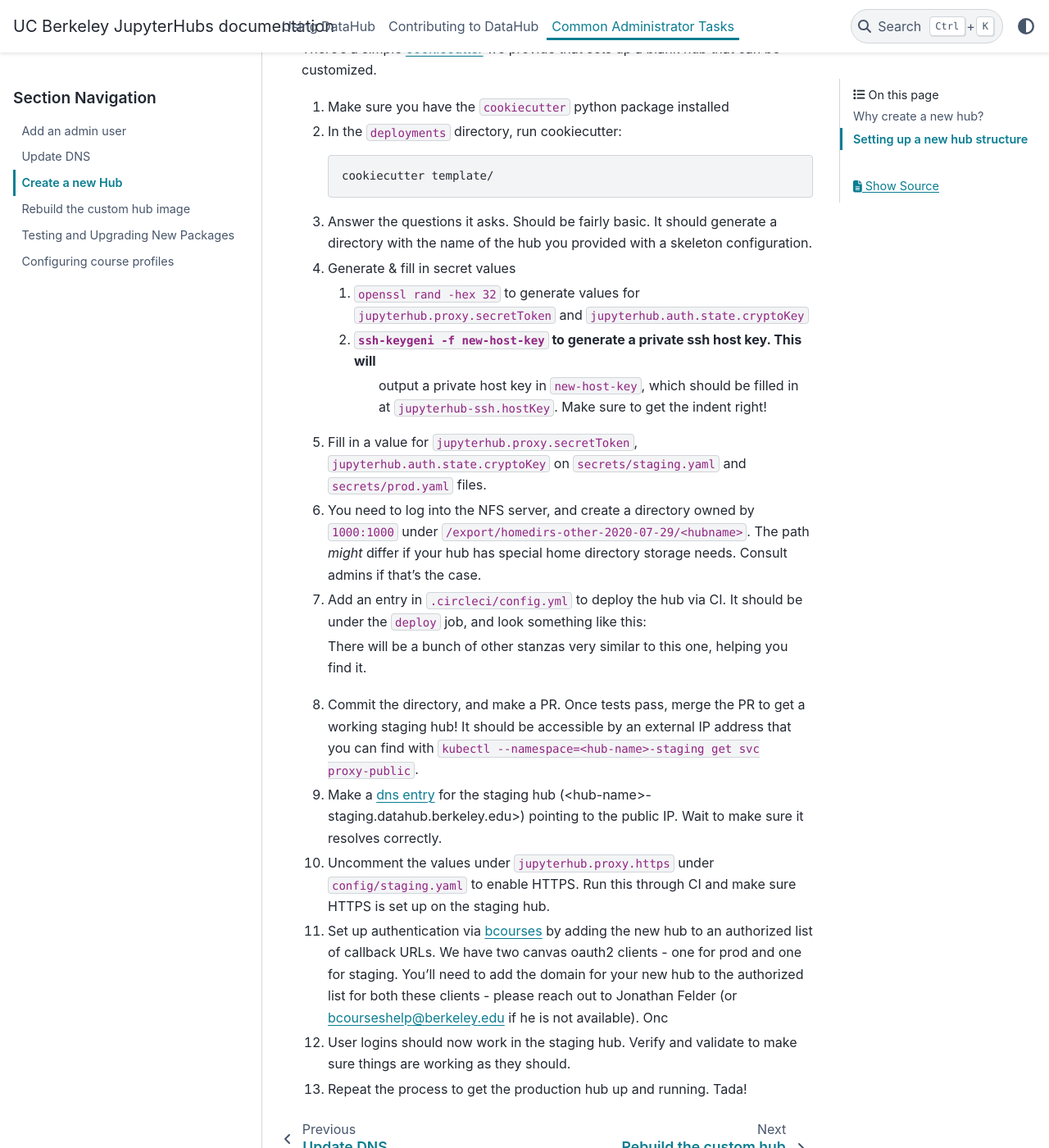
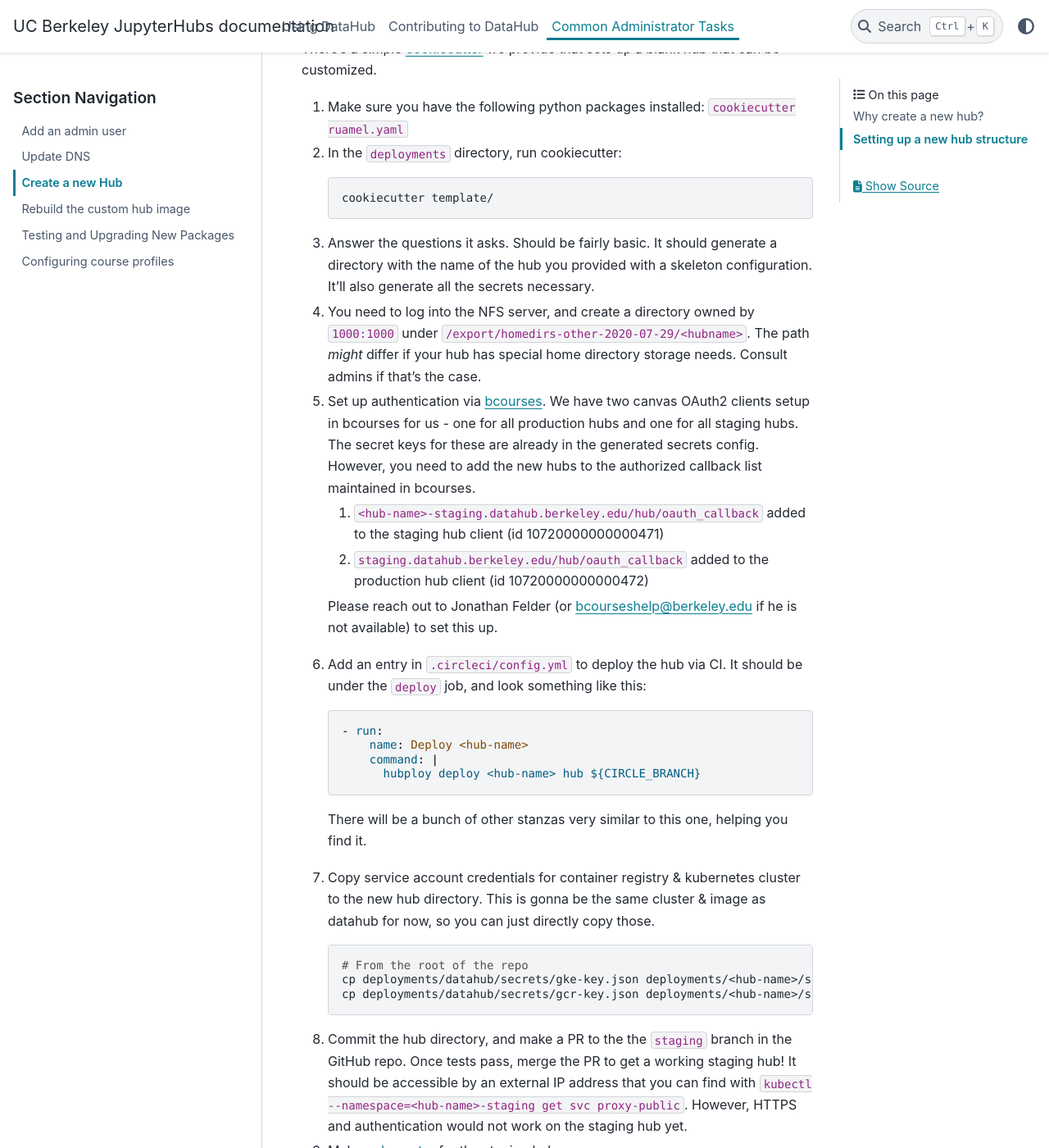
Before and after one commit to berkeley-dsep-infra/datahub, a Sphinx documentation site: the page built from docs/admins/howto/new-hub.rst, in a window 1280 px wide and 1400 px high, scrolled down 683 px. Shown: the whole window at 82% size. Built offline with Sphinx 7.4.7 and the PyData theme 0.15.4, drawn with Linux system fonts in a browser that asks for light colours; some of the changed text lies outside the part shown.

Commit message:
Automate secret key generation for templates
cookiecutter now has 'hooks' that can run after they
generate the files. We use this to generate secret keys
and remove many manual steps.

The docs have also been updated to be more
accurate.

```diff
--- a/docs/admins/howto/new-hub.rst
+++ b/docs/admins/howto/new-hub.rst
@@ -30,7 +30,8 @@ Setting up a new hub structure
 There's a simple `cookiecutter <https://github.com/audreyr/cookiecutter>`_
 we provide that sets up a blank hub that can be customized.
 
-#. Make sure you have the ``cookiecutter`` python package installed
+#. Make sure you have the following python packages installed: ``cookiecutter
+   ruamel.yaml``
 
 #. In the ``deployments`` directory, run cookiecutter:
 
@@ -41,50 +42,76 @@ we provide that sets up a blank hub that can be customized.
 
 #. Answer the questions it asks. Should be fairly basic. It should generate
    a directory with the name of the hub you provided with a skeleton configuration.
+   It'll also generate all the secrets necessary.
 
-#. Generate & fill in secret values
+#. You need to log into the NFS server, and create a directory owned by
+   ``1000:1000`` under ``/export/homedirs-other-2020-07-29/<hubname>``. The path
+   *might* differ if your hub has special home directory storage needs. Consult
+   admins if that's the case.
 
-   #. ``openssl rand -hex 32`` to generate values for ``jupyterhub.proxy.secretToken`` and ``jupyterhub.auth.state.cryptoKey``
-   #. ``ssh-keygeni -f new-host-key`` to generate a private ssh host key. This will
-       output a private host key in ``new-host-key``, which should be filled in at
-       ``jupyterhub-ssh.hostKey``. Make sure to get the indent right!
+#. Set up authentication via `bcourses <https://bcourses.berkeley.edu>`_. We
+   have two canvas OAuth2 clients setup in bcourses for us - one for all
+   production hubs and one for all staging hubs. The secret keys for these are
+   already in the generated secrets config. However, you need to add the new
+   hubs to the authorized callback list maintained in bcourses.
 
-#. Fill in a value for ``jupyterhub.proxy.secretToken``, ``jupyterhub.auth.state.cryptoKey`` on
-   ``secrets/staging.yaml`` and ``secrets/prod.yaml`` files.
+   #. ``<hub-name>-staging.datahub.berkeley.edu/hub/oauth_callback`` added to
+      the staging hub client (id 10720000000000471)
+   #. ``staging.datahub.berkeley.edu/hub/oauth_callback`` added to the
+      production hub client (id 10720000000000472)
 
-#. You need to log into the NFS server, and create a directory owned by ``1000:1000`` under
-   ``/export/homedirs-other-2020-07-29/<hubname>``. The path *might* differ if your
-   hub has special home directory storage needs. Consult admins if that's the case.
+   Please reach out to Jonathan Felder (or bcourseshelp@berkeley.edu if he is
+   not available) to set this up.
 
-#. Add an entry in ``.circleci/config.yml`` to deploy the hub via CI. It should be under the
-   ``deploy`` job, and look something like this:
+#. Add an entry in ``.circleci/config.yml`` to deploy the hub via CI. It should
+   be under the ``deploy`` job, and look something like this:
 
    .. code:: yaml
+
       - run:
           name: Deploy <hub-name>
           command: |
             hubploy deploy <hub-name> hub ${CIRCLE_BRANCH}
 
-   There will be a bunch of other stanzas very similar to this one, helping you find it.
+   There will be a bunch of other stanzas very similar to this one, helping you
+   find it.
 
-#. Commit the directory, and make a PR. Once tests pass, merge the PR to get a
-   working staging hub! It should be accessible by an external IP address that you can
-   find with ``kubectl --namespace=<hub-name>-staging get svc proxy-public``.
+#. Copy service account credentials for container registry & kubernetes cluster to
+   the new hub directory. This is gonna be the same cluster & image as datahub
+   for now, so you can just directly copy those.
 
-#. Make a :ref:`dns entry <howto/dns>` for the staging hub (<hub-name>-staging.datahub.berkeley.edu>)
-   pointing to the public IP. Wait to make sure it resolves correctly.
+   .. code:: bash
 
-#. Uncomment the values under ``jupyterhub.proxy.https`` under ``config/staging.yaml``
-   to enable HTTPS. Run this through CI and make sure HTTPS is set up on the staging hub.
+      # From the root of the repo
+      cp deployments/datahub/secrets/gke-key.json deployments/<hub-name>/secrets
+      cp deployments/datahub/secrets/gcr-key.json deployments/<hub-name>/secrets
 
-#. Set up authentication via `bcourses <https://bcourses.berkeley.edu>`_ by adding
-   the new hub to an authorized list of callback URLs. We
-   have two canvas oauth2 clients - one for prod and one for staging. You'll
-   need to add the domain for your new hub to the authorized list for both these
-   clients - please reach out to Jonathan Felder (or bcourseshelp@berkeley.edu
-   if he is not available). Onc
+#. Commit the hub directory, and make a PR to the the ``staging`` branch in the
+   GitHub repo. Once tests pass, merge the PR to get a working staging hub! It
+   should be accessible by an external IP address that you can find with
+   ``kubectl --namespace=<hub-name>-staging get svc proxy-public``. However,
+   HTTPS and authentication would not work on the staging hub yet.
 
-#. User logins should now work in the staging hub. Verify and validate to make sure things are
-   working as they should.
+#. Make a :ref:`dns entry <howto/dns>` for the staging hub
+   (``<hub-name>-staging.datahub.berkeley.edu>``) pointing to the public IP.
+   Wait to make sure it resolves correctly, otherwise HTTPS requisition might
+   not work.
+
+#. Uncomment the values under ``jupyterhub.proxy.https`` under
+   ``config/staging.yaml`` to enable HTTPS. Run this through CI and make sure
+   HTTPS is set up on the staging hub.
+
+#. User logins should now work in the staging hub. Verify and validate to make
+   sure things are working as they should.
+
+#. Make a PR from the ``staging`` branch to the ``prod`` branch. When this PR is
+   merged, it'll deploy the production hub.  It should be accessible by an
+   external IP address that you can find with
+   ``kubectl --namespace=<hub-name>-prod get svc proxy-public``. However, HTTPS
+   and authentication would not work for the production hub yet.
+
+#. Make a :ref:`dns entry <howto/dns>` for the prod hub (``<hub-name>.datahub.berkeley.edu>``)
+   pointing to the public IP. Wait to make sure it resolves correctly,
+   otherwise HTTPS requisition might not work.
 
 #. Repeat the process to get the production hub up and running. Tada!
```
Also changed, not shown: 3 other files.
